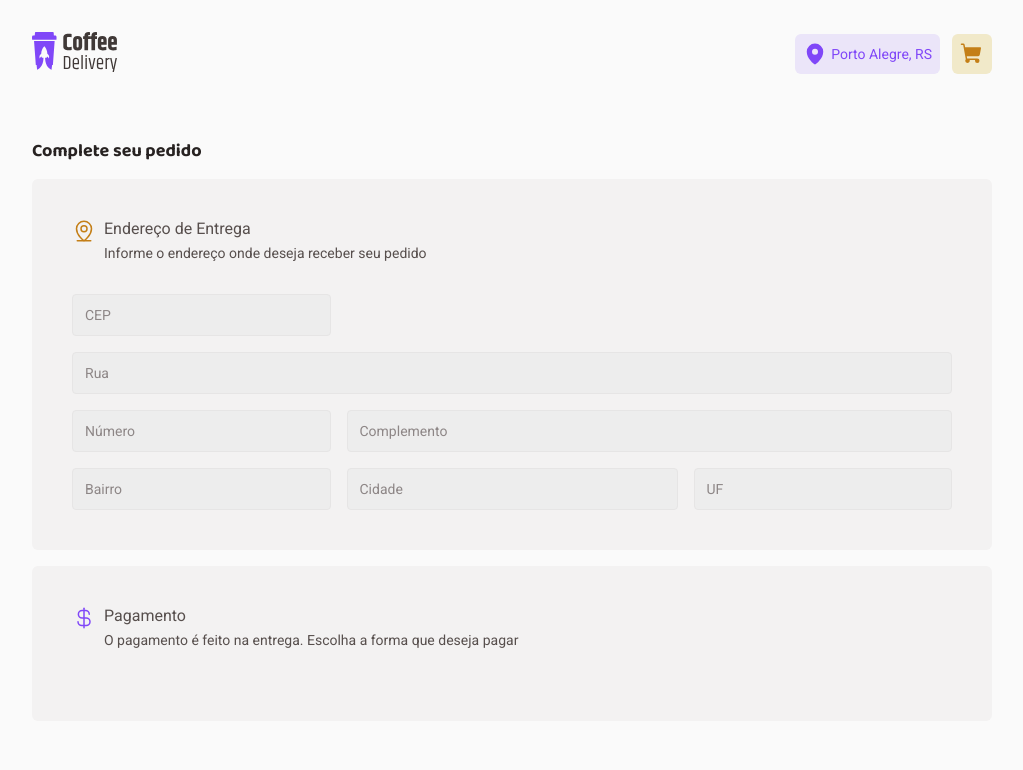
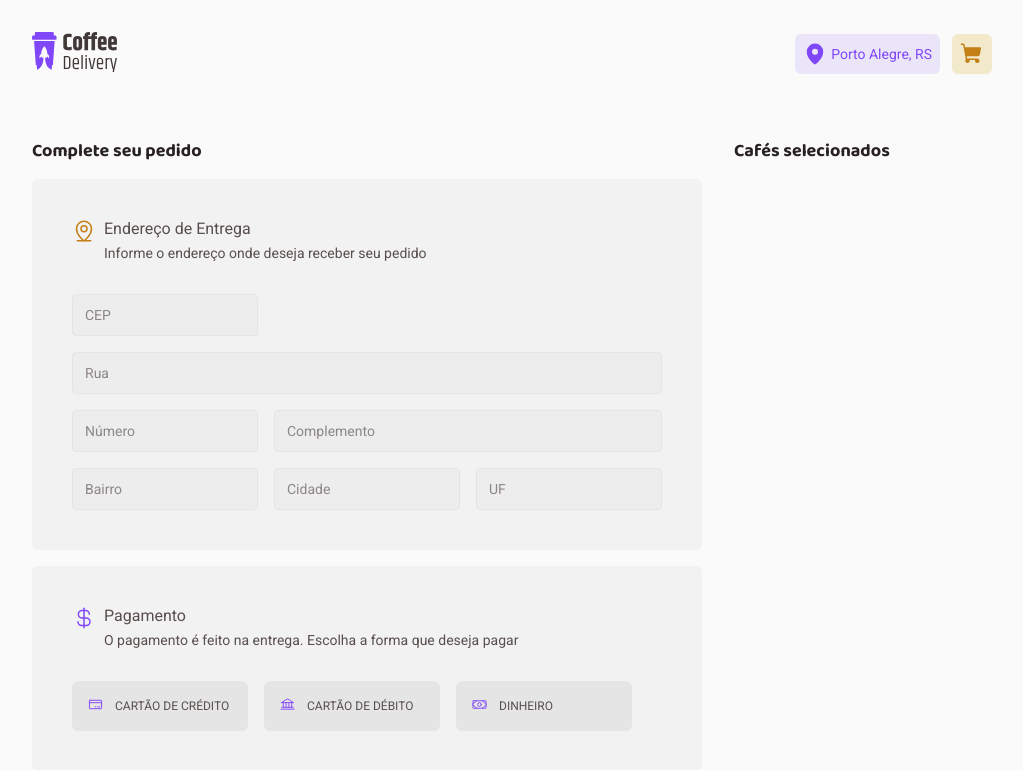
Before and after one commit to gabifrancamr/coffeDelivery, a React (Vite) app: page /checkout in a window 1280 px wide. Shown: the top 770 px of the page, without its empty margins (128-1151 px from the left). Built offline with nearby package versions, Linux system fonts and the light colour scheme; the HTML template or start-up script is replaced by a standard one.

Commit message:
área de pagamento

```diff
--- a/src/pages/Checkout/index.tsx
+++ b/src/pages/Checkout/index.tsx
@@ -1,20 +1,25 @@
-import { CurrencyDollar, MapPinLine } from 'phosphor-react'
 import {
-  Address,
+  Bank,
+  CreditCard,
+  CurrencyDollar,
+  MapPinLine,
+  Money,
+} from 'phosphor-react'
+import {
   AddressAndPayment,
   CheckoutArea,
-  CompleteOrderArea,
+  ContentCheckbox,
   InputArea,
   MapIcon,
-  MoneyIcon,
-  Payment,
+  OptionsPayment,
+  PaymentIcon,
   Title,
 } from './styles'
 
 export function Checkout() {
   return (
     <CheckoutArea>
-      <CompleteOrderArea>
+      <ContentCheckbox>
         <h1>Complete seu pedido</h1>
         <AddressAndPayment>
           <Title>
@@ -43,9 +48,9 @@ export function Checkout() {
 
         <AddressAndPayment>
           <Title>
-            <MoneyIcon>
-              <CurrencyDollar size={24}/>
-            </MoneyIcon>
+            <PaymentIcon>
+              <CurrencyDollar size={24} />
+            </PaymentIcon>
             <div>
               <h2>Pagamento</h2>
               <span>
@@ -53,8 +58,32 @@ export function Checkout() {
               </span>
             </div>
           </Title>
+          <OptionsPayment>
+            <div>
+              <PaymentIcon>
+                <CreditCard size={15} />
+              </PaymentIcon>
+              <span>cartão de crédito</span>
+            </div>
+            <div>
+              <PaymentIcon>
+                <Bank size={15} />
+              </PaymentIcon>
+              <span>cartão de débito</span>
+            </div>
+            <div>
+              <PaymentIcon>
+                <Money size={15} />
+              </PaymentIcon>
+              <span>dinheiro</span>
+            </div>
+          </OptionsPayment>
         </AddressAndPayment>
-      </CompleteOrderArea>
+      </ContentCheckbox>
+
+      <ContentCheckbox>
+        <h1>Cafés selecionados</h1>
+      </ContentCheckbox>
     </CheckoutArea>
   )
 }
--- a/src/pages/Checkout/styles.ts
+++ b/src/pages/Checkout/styles.ts
@@ -2,9 +2,11 @@ import styled from 'styled-components'
 
 export const CheckoutArea = styled.div`
   margin-top: 4rem;
+  display: flex;
+  gap: 2rem;
 `
 
-export const CompleteOrderArea = styled.div`
+export const ContentCheckbox = styled.div`
   h1 {
     font-size: 1.125rem;
   }
@@ -86,6 +88,28 @@ export const InputArea = styled.div`
   }
 `
 
-export const MoneyIcon = styled.div`
+export const PaymentIcon = styled.span`
   color: ${(props) => props.theme.purple};
 `
+
+export const OptionsPayment = styled.div`
+  display: flex;
+  align-items: center;
+  gap: 1rem;
+
+  div {
+    display: flex;
+    align-items: center;
+    gap: 0.75rem;
+    background-color: ${(props) => props.theme['base-button']};
+    padding: 1rem;
+    border-radius: 6px;
+    width: 11rem;
+    cursor: pointer;
+  }
+
+  span {
+    text-transform: uppercase;
+    font-size: 0.75rem;
+  }
+`
```
